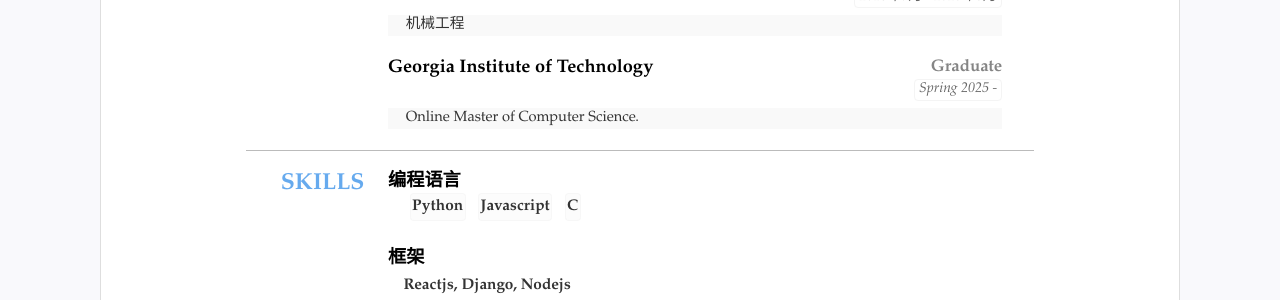
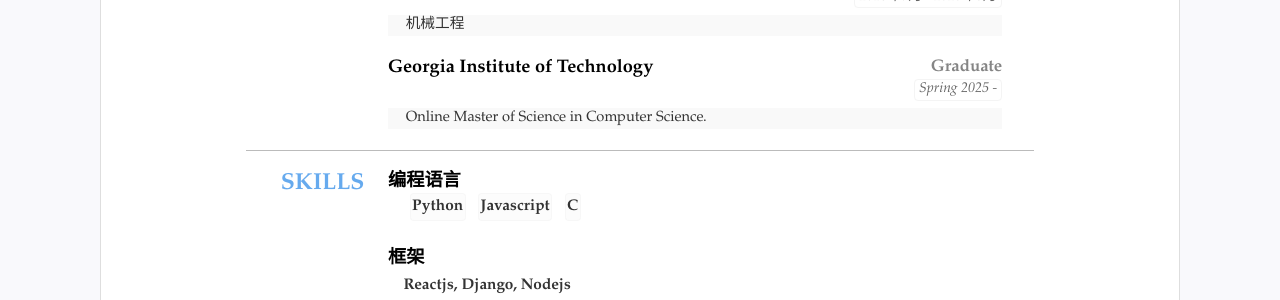
Before and after one commit to sphzzz/portfolio, a Jekyll site: the page built from index.html, in a window 1280 px wide. Shown: the part 258-558 px from the top of the page. Built offline with Jekyll 4.4.1, drawn with Linux system fonts in a browser that asks for light colours.

Commit message:
Update resume.yml

```diff
--- a/_data/resume.yml
+++ b/_data/resume.yml
@@ -37,7 +37,7 @@ main: #简历主要内容，
   - title: Georgia Institute of Technology
     duration: Spring 2025 -
     sub: Graduate
-    detail: Online Master of Computer Science.
+    detail: Online Master of Science in Computer Science.
 
 - type: skills
   # name: "技能"
```
